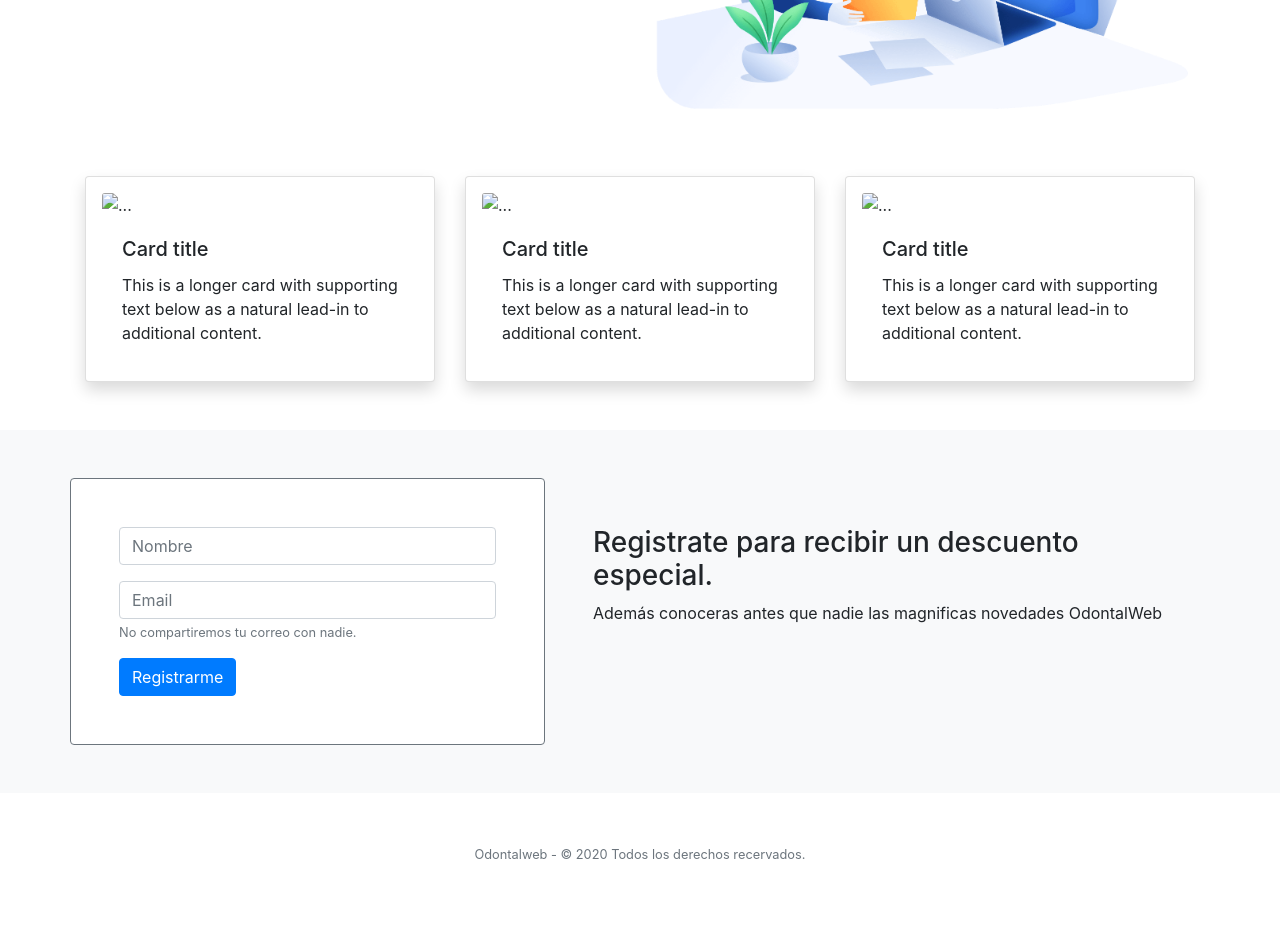
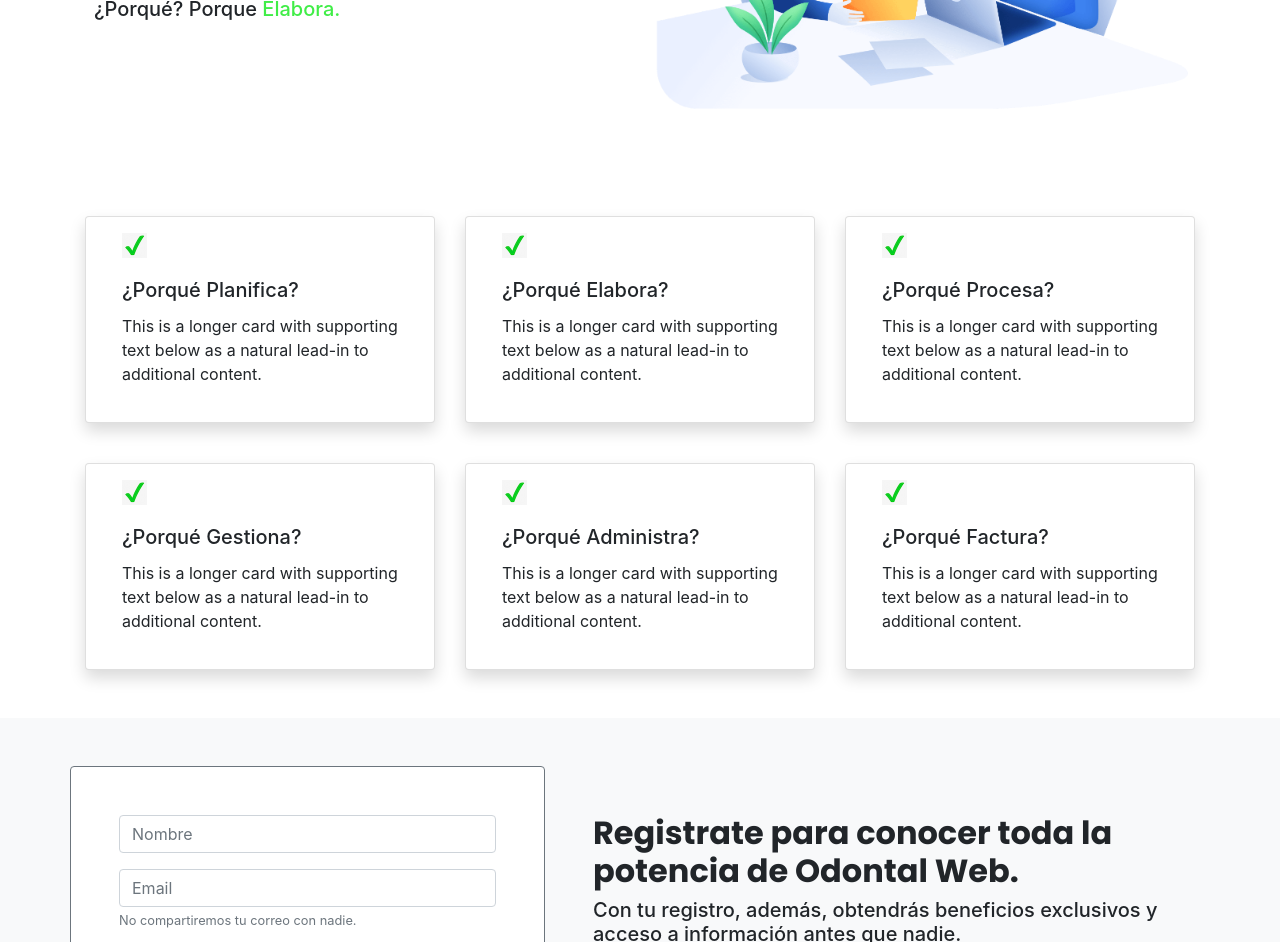
Before and after one commit to adrianruiz-ar/odontalweb, a plain HTML site: page index.html in a window 1280 px wide. Shown: the part 435-1377 px from the top of the page. Before the commit the page ends 1348 px from the top, so only its background shows below. Drawn offline with nearby package versions, Linux system fonts and the light colour scheme.

Commit message:
cambios en css

```diff
--- a/css/style.css
+++ b/css/style.css
@@ -1,3 +1,16 @@
 body {
   margin: 0px;
   padding: 0px; }
+
+h1, h2 {
+  font-family: "Poppins", sans-serif; }
+
+#word {
+  color: #40ED47; }
+
+.tarjetas {
+  margin-top: 40px; }
+
+.iconoCard {
+  width: 25px;
+  margin-left: 20px; }
--- a/index.html
+++ b/index.html
@@ -11,6 +11,7 @@
     <link rel="stylesheet" href="css/style.css" type="text/css">
     <link rel="stylesheet" href="https://stackpath.bootstrapcdn.com/bootstrap/4.5.2/css/bootstrap.min.css"
         integrity="sha384-JcKb8q3iqJ61gNV9KGb8thSsNjpSL0n8PARn9HuZOnIxN0hoP+VmmDGMN5t9UJ0Z" crossorigin="anonymous">
+    <link href="https://fonts.googleapis.com/css2?family=Poppins:wght@700&display=swap" rel="stylesheet">
 </head>
 
 <body>
@@ -19,11 +20,11 @@
         <nav>
             <div class="container">
                 <div class="row my-5">
-                    <div class="col-4">
-                        <img src="img/OdontalWeb-Horizontal.png" alt="OdontalWeb" class="img-fluid" style="width: 250px">
+                    <div class="col-6 centrarNav">
+                        <img src="img/OdontalWeb-Horizontal.png" alt="OdontalWeb" style="width: 250px">
                     </div>
-                    <div class="col-4 ml-auto text-right">
-                        <button type="button" class="btn btn-outline-info">Registrate</button>
+                    <div class="col-6 ml-auto text-right pt-3 centrarNav">
+                        <a href="#form"><button id="btnRegistro" type="button" class="btn btn-dark">PEDILO</button></a>
                     </div>
                 </div>
             </div>
@@ -36,17 +37,16 @@
         <section>
             <div class="container">
                 <div class="row my-5">
-                    <div class="col-md-6 p-4">
-                        <h1>Bienvenidos a Odontal Web</h1>
-                        <h5>Software para Odontología</h5>
-                        <br>
-                        <button type="button" class="btn btn-outline-primary">Primary</button>
-                        <button type="button" class="btn btn-outline-secondary">Secondary</button>
-                    </div>
-                    <div class="col-md-6 my-3">
+                    <div class="col-md-6 my-3 order-md-2">
                         <div class="heroImagen">
                             <img src="img/illustration.png" alt="OdontalWeb" class="img-fluid rounded mx-auto" style="width: 600px;">
                         </div>
+                    </div>
+                    <div class="col-md-6 p-4 order-md-1">
+                        <h1 class="display-4">Bienvenidos a Odontal Web</h1>
+                        <h2>El software aliado que todo odontólogo estaba esperando.</h2>
+                        <p><h5>¿Porqué? Porque <span class="header__intro__word" id="word">Planifica...</span></h5></p>
+                        <p></p>
                     </div>
                 </div>
             </div>
@@ -56,29 +56,61 @@
         <section>
             <div class="container">
                 <div class="row row-cols-1 row-cols-md-3">
-                    <div class="col md-4">
+                    <div class="col md-4 tarjetas">
                         <div class="card shadow p-3 bg-white rounded">
-                            <img src="..." class="card-img-top" alt="...">
+                            <img src="img/icono.png" class="iconoCard" alt="planifica">
                             <div class="card-body">
-                                <h5 class="card-title">Card title</h5>
+                                <h5 class="card-title">¿Porqué Planifica?</h5>
                                 <p class="card-text">This is a longer card with supporting text below as a natural lead-in to additional content.</p>
                             </div>
                         </div>
                     </div>
-                    <div class="col md-4">
+                    <div class="col md-4 tarjetas">
                         <div class="card shadow p-3 bg-white rounded">
-                            <img src="..." class="card-img-top" alt="...">
+                            <img src="img/icono.png" class="iconoCard" alt="elabora">
                             <div class="card-body">
-                                <h5 class="card-title">Card title</h5>
+                                <h5 class="card-title">¿Porqué Elabora?</h5>
                                 <p class="card-text">This is a longer card with supporting text below as a natural lead-in to additional content.</p>
                             </div>
                         </div>
                     </div>
-                    <div class="col md-4">
+                    <div class="col md-4 tarjetas">
                         <div class="card shadow p-3 bg-white rounded">
-                            <img src="..." class="card-img-top" alt="...">
+                            <img src="img/icono.png" class="iconoCard" alt="procesa">
                             <div class="card-body">
-                                <h5 class="card-title">Card title</h5>
+                                <h5 class="card-title">¿Porqué Procesa?</h5>
+                                <p class="card-text">This is a longer card with supporting text below as a natural lead-in to additional content.</p>
+                            </div>
+                        </div>
+                    </div>
+                </div>
+            </div>
+
+            <div class="container">
+                <div class="row row-cols-1 row-cols-md-3">
+                    <div class="col md-4 tarjetas">
+                        <div class="card shadow p-3 bg-white rounded">
+                            <img src="img/icono.png" class="iconoCard" alt="gestiona">
+                            <div class="card-body">
+                                <h5 class="card-title">¿Porqué Gestiona?</h5>
+                                <p class="card-text">This is a longer card with supporting text below as a natural lead-in to additional content.</p>
+                            </div>
+                        </div>
+                    </div>
+                    <div class="col md-4 tarjetas">
+                        <div class="card shadow p-3 bg-white rounded">
+                            <img src="img/icono.png" class="iconoCard" alt="adminstra">
+                            <div class="card-body">
+                                <h5 class="card-title">¿Porqué Administra?</h5>
+                                <p class="card-text">This is a longer card with supporting text below as a natural lead-in to additional content.</p>
+                            </div>
+                        </div>
+                    </div>
+                    <div class="col md-4 tarjetas">
+                        <div class="card shadow p-3 bg-white rounded">
+                            <img src="img/icono.png" class="iconoCard" alt="factura">
+                            <div class="card-body">
+                                <h5 class="card-title">¿Porqué Factura?</h5>
                                 <p class="card-text">This is a longer card with supporting text below as a natural lead-in to additional content.</p>
                             </div>
                         </div>
@@ -93,7 +125,7 @@
                 <div class="container">
                     <div class="row py-5">
                         <div class="card border-secondary rounded col-md-5 p-5">
-                            <form>
+                            <form id="form">
                                 <div class="form-group">
                                     <input type="text" class="form-control" id="exampleInputPassword1" placeholder="Nombre">
                                 </div>
@@ -102,12 +134,12 @@
                                         aria-describedby="emailHelp" placeholder="Email">
                                     <small id="emailHelp" class="form-text text-muted">No compartiremos tu correo con nadie.</small>
                                 </div>
-                                <button type="submit" class="btn btn-primary">Registrarme</button>
+                                <button type="submit" class="btn btn-dark">Registrarme</button>
                             </form>
                         </div>
                         <div class="col-md-7 p-5">
-                            <h3>Registrate para recibir un descuento especial.</h3>
-                            <p>Además conoceras antes que nadie las magnificas novedades OdontalWeb</p>
+                            <h2>Registrate para conocer toda la potencia de Odontal Web.</h2>
+                            <h5>Con tu registro, además, obtendrás beneficios exclusivos y acceso a información antes que nadie.</h5>
                         </div>
                     </div>
                 </div>
@@ -120,14 +152,18 @@
     <footer>
         <div class="container-fluid pie">
             <div class="row">
-                <div class="mx-auto my-5">
-                    <small class="text-muted">Odontalweb - © 2020 Todos los derechos recervados.</small>
+                <div class="mx-auto my-5 p-3">
+                    <small class="text-muted">Odontalweb - © 2020 Todos los derechos reservados.</small>
                 </div>
             </div>
 
         </div>
     </footer>
 
+
+    <script src="https://code.jquery.com/jquery-3.5.1.min.js" integrity="sha256-9/aliU8dGd2tb6OSsuzixeV4y/faTqgFtohetphbbj0=" crossorigin="anonymous"></script>
+    <script type="text/javascript" src="js/letras_maquina.js"></script>
+    <script type="text/javascript" src="js/script.js"></script>
     <script src="https://code.jquery.com/jquery-3.5.1.slim.min.js"
         integrity="sha384-DfXdz2htPH0lsSSs5nCTpuj/zy4C+OGpamoFVy38MVBnE+IbbVYUew+OrCXaRkfj" crossorigin="anonymous">
     </script>
--- /dev/null
+++ b/js/letras_maquina.js
@@ -0,0 +1,34 @@
+// Función texto maquina escribir hero Home
+
+var words = ['Planifica...', 'Elabora...', 'Procesa...', 'Gestiona...', 'Administra...', 'Factura...', 'Registra...', 'Agiliza...', 'Contabiliza...'],
+    wordWrapper = document.getElementById('word'),
+    wordWrapperContent = wordWrapper.innerHTML,
+    addingWord = false,
+    counter = 1;
+
+setInterval(function(){
+
+    if(wordWrapperContent.length > 0 && !addingWord ) {
+        wordWrapper.innerHTML = wordWrapperContent.slice(0, -1);
+        wordWrapperContent = wordWrapper.innerHTML;
+    } else {
+        addingWord = true;
+    }
+
+    if( addingWord ){
+        if( wordWrapperContent.length < words[counter].length  ) {
+        wordWrapper.innerHTML = words[counter].slice(0, wordWrapperContent.length + 1);
+        wordWrapperContent = wordWrapper.innerHTML;
+        } else {
+        if( counter < words.length) {
+            counter ++
+        }
+        addingWord = false;
+        }
+    }
+
+    if( counter == words.length) {
+        counter = 0;
+    }
+
+}, 200);
--- /dev/null
+++ b/js/script.js
@@ -0,0 +1,12 @@
+// ------------ Velocidad de Baja link superior ------------
+
+$("#btnRegistro").click(scroll)
+
+function scroll() {
+    $("html, body").animate(
+        {
+            scrollTop: $("#form").offset().top
+        },
+        3000
+    )
+}
```
Also changed, not shown: img/icono.png (added).
